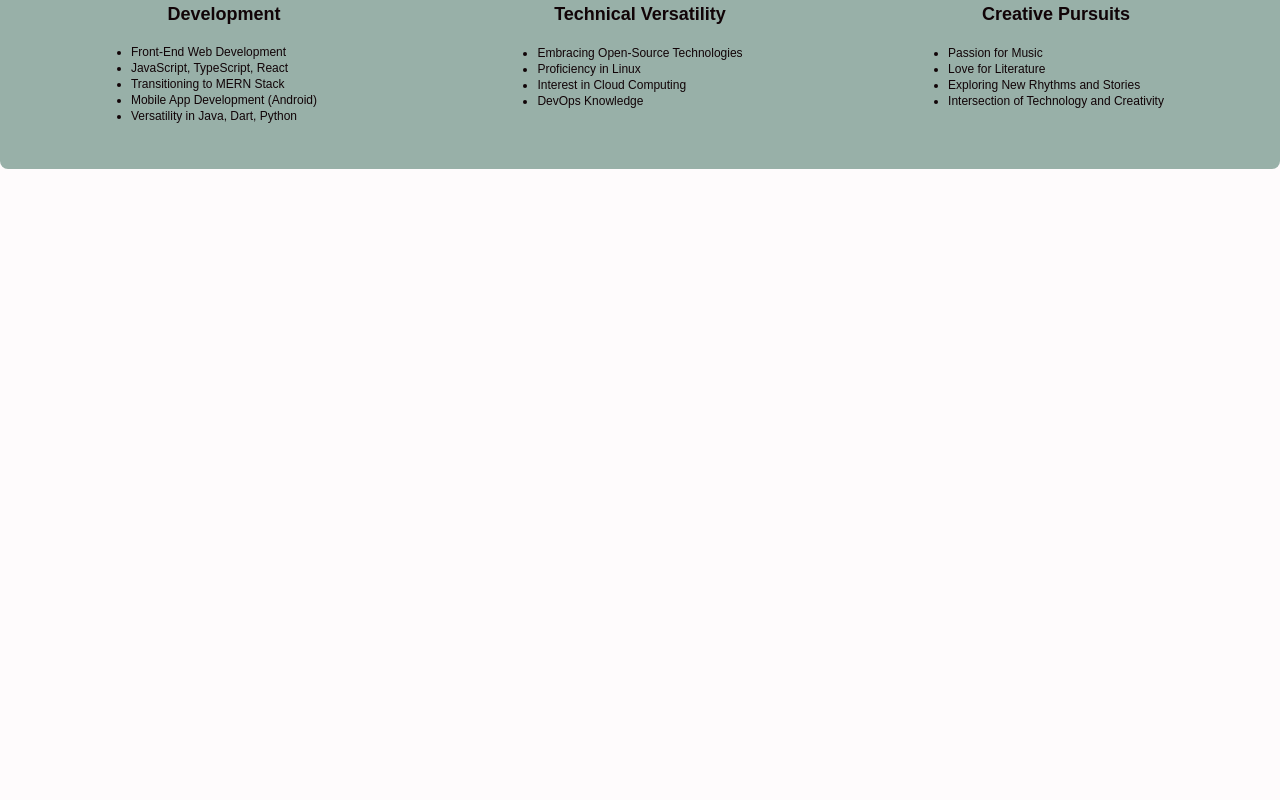
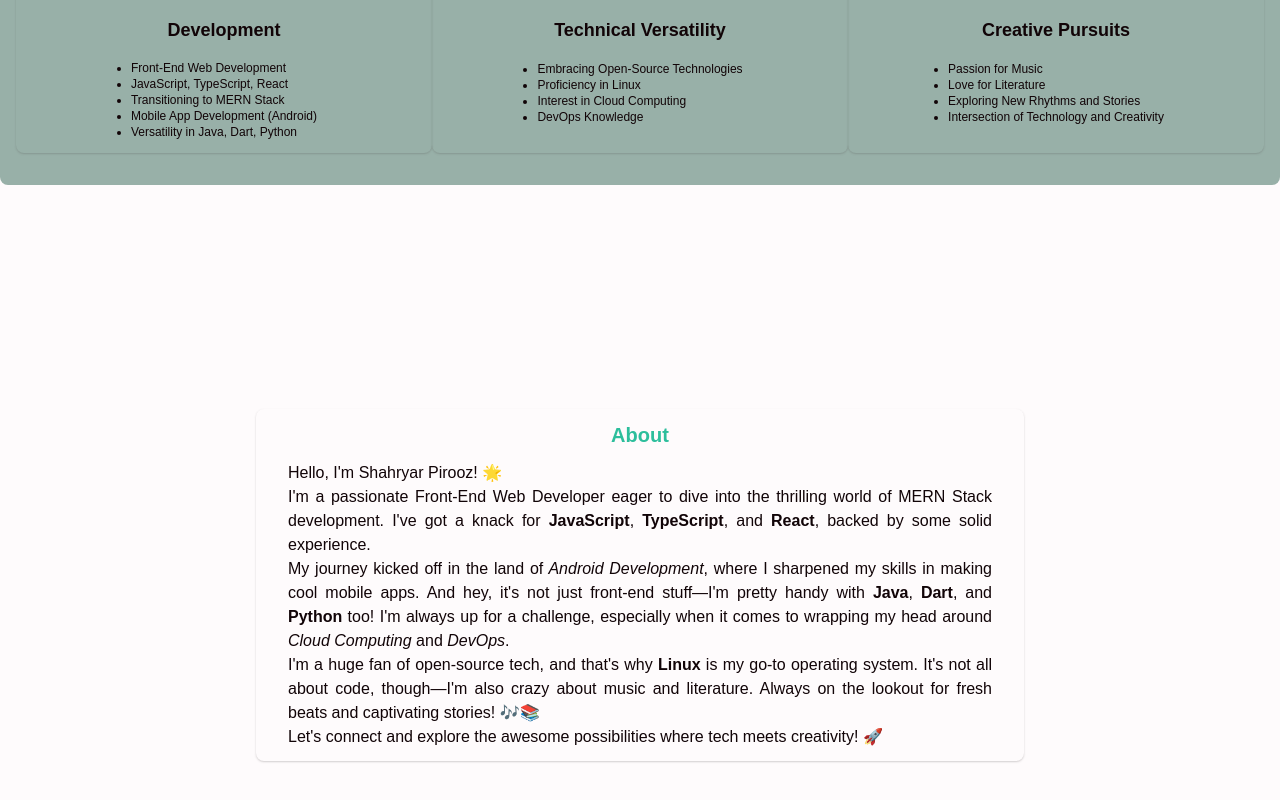
Before and after one commit to Shahryar-Pirooz/Shahryar-Pirooz, a Next.js app: page / in a window 1280 px wide. Shown: the part 844-1644 px from the top of the page. Before the commit the page ends 1029 px from the top, so only its background shows below. Built offline with nearby package versions, Linux system fonts and the light colour scheme; a web font is replaced by a local one.

Commit message:
Complete 'About' section

```diff
--- a/app/globals.css
+++ b/app/globals.css
@@ -23,7 +23,7 @@
 		--shadow-color: rgba(255, 255, 255, 0.28);
 	}
 	main {
-		@apply container mx-auto py-4;
+		@apply container mx-auto py-8;
 	}
 	input:checked ~ .dot {
 		transform: translateX(100%);
--- a/app/page.tsx
+++ b/app/page.tsx
@@ -1,3 +1,4 @@
+import About from '@/components/about/About'
 import Hero from '@/components/hero/Hero'
 import Skills from '@/components/skills/Skills'
 
@@ -6,6 +7,7 @@ export default function Home() {
 		<>
 			<Hero />
 			<Skills />
+			<About />
 		</>
 	)
 }
--- /dev/null
+++ b/components/about/About.tsx
@@ -0,0 +1,55 @@
+import Card from '../card/Card'
+
+export default function About() {
+	return (
+		<section className='relative flex h-screen w-full'>
+			<div className='mx-auto flex h-full w-full items-center justify-center md:basis-3/5'>
+				<Card>
+					<div className='flex flex-col space-y-3'>
+						<div className='w-full text-center text-xl font-bold text-primary'>
+							About
+						</div>
+						<div className='px-5 text-justify'>
+							<h1>Hello, I&apos;m Shahryar Pirooz! 🌟</h1>
+							<p>
+								I&apos;m a passionate Front-End Web Developer
+								eager to dive into the thrilling world of MERN
+								Stack development. I&apos;ve got a knack for
+								<strong> JavaScript</strong>,
+								<strong> TypeScript</strong>, and
+								<strong> React</strong>, backed by some solid
+								experience.
+							</p>
+							<p>
+								My journey kicked off in the land of
+								<em> Android Development</em>, where I sharpened
+								my skills in making cool mobile apps. And hey,
+								it&apos;s not just front-end stuff—I&apos;m
+								pretty handy with <strong> Java</strong>,
+								<strong> Dart</strong>, and
+								<strong> Python</strong> too! I&apos;m always up
+								for a challenge, especially when it comes to
+								wrapping my head around
+								<em> Cloud Computing </em>
+								and
+								<em> DevOps</em>.
+							</p>
+							<p>
+								I&apos;m a huge fan of open-source tech, and
+								that&apos;s why <strong>Linux</strong> is my
+								go-to operating system. It&apos;s not all about
+								code, though—I&apos;m also crazy about music and
+								literature. Always on the lookout for fresh
+								beats and captivating stories! 🎶📚
+							</p>
+							<p>
+								Let&apos;s connect and explore the awesome
+								possibilities where tech meets creativity! 🚀
+							</p>
+						</div>
+					</div>
+				</Card>
+			</div>
+		</section>
+	)
+}
--- a/components/card/Card.tsx
+++ b/components/card/Card.tsx
@@ -1,6 +1,6 @@
 export default function Card({ children }: { children: JSX.Element }) {
 	return (
-		<div className='items-center justify-center rounded-lg p-3 shadow-none shadow-shadow transition-all duration-300 hover:shadow-md'>
+		<div className='items-center justify-center rounded-lg p-3 shadow-sm shadow-shadow transition-all duration-300 hover:shadow-md'>
 			{children}
 		</div>
 	)
--- a/public/index.ts
+++ b/public/index.ts
@@ -1,5 +1,33 @@
 import CodeSVG from './svgs/Code'
 import MusicSVG from './svgs/Music'
+import android from './svgs/skill-icons_androidstudio-light.svg'
+import dart from './svgs/skill-icons_dart-light.svg'
+import express from './svgs/skill-icons_expressjs-light.svg'
+import flutter from './svgs/skill-icons_flutter-light.svg'
+import js from './svgs/skill-icons_javascript.svg'
+import linux from './svgs/skill-icons_linux-light.svg'
+import mongo from './svgs/skill-icons_mongodb.svg'
+import next from './svgs/skill-icons_nextjs-light.svg'
+import node from './svgs/skill-icons_nodejs-light.svg'
+import react from './svgs/skill-icons_react-dark.svg'
+import redux from './svgs/skill-icons_redux.svg'
+import ts from './svgs/skill-icons_typescript.svg'
 import ToolSVG from './svgs/Tool'
 
-export { MusicSVG, CodeSVG, ToolSVG }
+export {
+	MusicSVG,
+	CodeSVG,
+	ToolSVG,
+	android,
+	dart,
+	express,
+	flutter,
+	js,
+	linux,
+	mongo,
+	next,
+	node,
+	react,
+	redux,
+	ts,
+}
```
